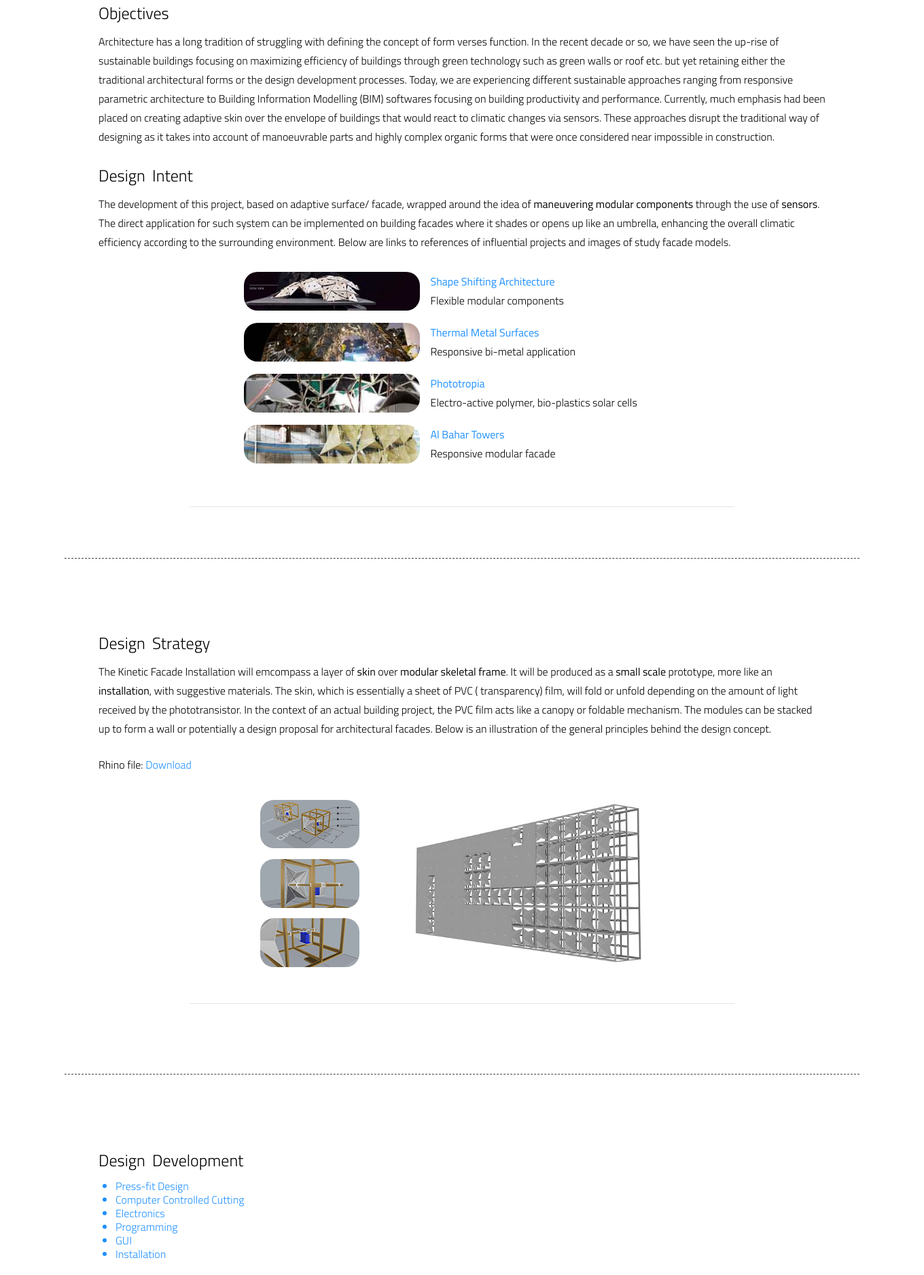
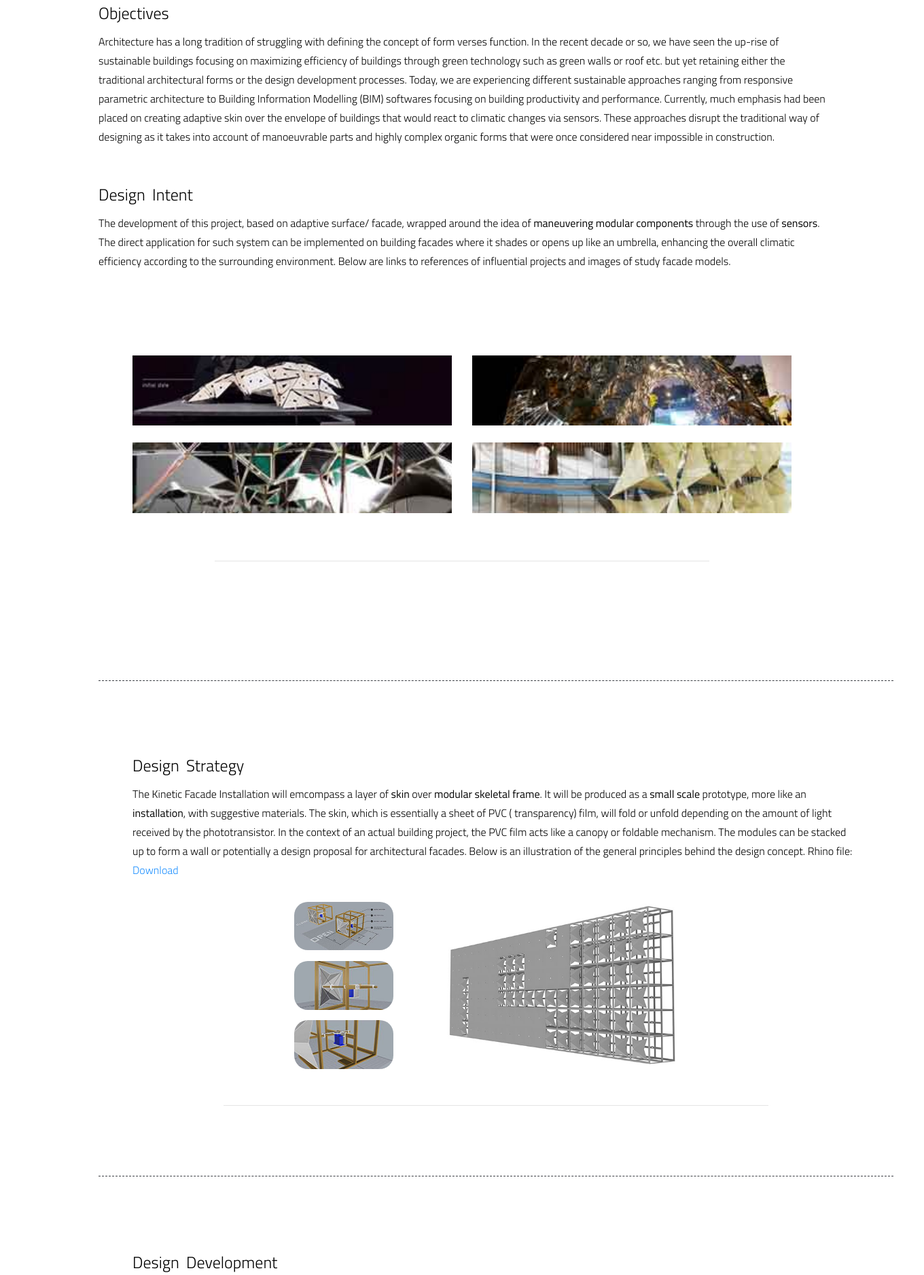
Before and after one commit to fabnovation/fabnovation.github.io, a PHP site: page /01_KineticInstallation.html in a window 1360 px wide. Shown: the part 1167-3043 px from the top of the page at 68% size. Run offline with PHP 8.4, Linux system fonts and the light colour scheme; some libraries are stand-ins or nearby versions.

Commit message:
amended kinetic images

```diff
--- a/01_KineticInstallation.html
+++ b/01_KineticInstallation.html
@@ -170,6 +170,7 @@
             <h3>Objectives</h3>
             <p class="profile-description">
 Architecture has a long tradition of struggling with defining the concept of form verses function. In the recent decade or so, we have seen the up-rise of sustainable buildings focusing on maximizing efficiency of buildings through green technology such as green walls or roof etc. but yet retaining either the traditional architectural forms or the design development processes. Today, we are experiencing different sustainable approaches ranging from responsive parametric architecture to Building Information Modelling (BIM) softwares focusing on building productivity and performance. Currently, much emphasis had been placed on creating adaptive skin over the envelope of buildings that would react to climatic changes via sensors. These approaches disrupt the traditional way of designing as it takes into account of manoeuvrable parts and highly complex organic forms that were once considered near impossible in construction.
+</p>
 <br>
 
             <h3>Design Intent</h3>
@@ -178,49 +179,79 @@
 wrapped around the idea of <strong>maneuvering modular components</strong> through the use of <strong>sensors</strong>. The direct application
 for such system can be implemented on building facades where it shades or opens up like an umbrella, enhancing
 the overall climatic efficiency according to the surrounding environment. Below are links to references of influential projects and images of study facade models.
+</p>
 
-<p>
+<div id="about" class="page">
+<div class="container">
+    <!-- Title Page -->
+    <div class="row">
+        <div class="span12">
+    	<div class="row">
+        <!-- Start Example 1 -->
+    	<div class="span5 profile">
+        	<div class="image-wrap">
+                <div class="hover-wrap">
+                    <a href="http://www.wired.com/2014/09/a-new-concept-for-shape-shifting-architecture-that-responds-to-heat/"><span class="overlay-img"></span></a>
+                    <span class="overlay-text-thumb2"><a href="http://www.wired.com/2014/09/a-new-concept-for-shape-shifting-architecture-that-responds-to-heat/"><span class="color-text1"><b>Shape Shifting Architecture</b><br>Flexible modular components</span></a></span>
+                </div>
+                <img src="img/projects/Media_Kinetic/00_Ref_01.jpg" width="400">
+            </div>
 
-<table width="1200" height="300" border="0" class="center" >
-<tbody>
-  <tr>
-    <td width="257" valign="top" align="right"><a href="http://www.wired.com/2014/09/a-new-concept-for-shape-shifting-architecture-that-responds-to-heat/"><img src="img/projects/Media_Kinetic/00_Ref_01.jpg" width="400" class="img-rounded"></a></td>
+            </div>
 
-    <td width="15"></td>
+        <!-- End Example 1 -->
+        <!-- Start Example 2 -->
+    	<div class="span5 profile">
+        	<div class="image-wrap">
+                <div class="hover-wrap">
+                    <a href="http://www.designboom.com/architecture/doris-sung-bloom-at-materials-applications/"><span class="overlay-img"></span></a>
+                    <span class="overlay-text-thumb2"><a href="http://www.designboom.com/architecture/doris-sung-bloom-at-materials-applications/"><span class="color-text1"><b>Thermal Metal Surfaces</b><br>Responsive bi-metal application</span></a></span>
+                </div>
+                <img src="img/projects/Media_Kinetic/00_Ref_02.jpg" width="400">
+            </div>
 
-    <td valign="top" ><a href="http://www.wired.com/2014/09/a-new-concept-for-shape-shifting-architecture-that-responds-to-heat/"><span class="color-text"><strong>Shape Shifting Architecture</strong></span></a><br>
-    Flexible modular components
-    </td>
-  </tr>
-  <tr>
-    <td width="257" valign="top" align="right"><a href="http://www.designboom.com/architecture/doris-sung-bloom-at-materials-applications/"><img src="img/projects/Media_Kinetic/00_Ref_02.jpg" width="400" class="img-rounded"></a></td>
-    <td width="15"></td>
-    <td valign="top"><a href="http://www.designboom.com/architecture/doris-sung-bloom-at-materials-applications/"><span class="color-text">
-    <strong>Thermal Metal Surfaces</strong></span></a><br>
-    Responsive bi-metal application
-    </td>
-  </tr>
-  <tr>
-    <td width="257" valign="top" align="right"><a href="http://www.creativeapplications.net/objects/phototropia-a-self-sufficient-architectural-vision/"><img src="img/projects/Media_Kinetic/00_Ref_03.jpg" width="400" class="img-rounded" ></a></td>
-    <td width="15"></td>
-    <td width="364" valign="top"><a href="http://www.creativeapplications.net/objects/phototropia-a-self-sufficient-architectural-vision/"><span class="color-text"><strong>Phototropia</strong></span></a><br>
-    Electro-active polymer, bio-plastics solar cells
-    </td>
-  </tr>
-  <tr>
-    <td width="257" valign="top" align="right"><a href="http://www.ctbuh.org/TallBuildings/FeaturedTallBuildings/FeaturedTallBuildingArchive2012/AlBaharTowersAbuDhabi/tabid/3845/language/en-GB/Default.aspx"><img src="img/projects/Media_Kinetic/00_Ref_04.jpg" width="400" class="img-rounded" ></a></td>
-    <td width="15"></td>
-    <td valign="top"><a href="http://www.ctbuh.org/TallBuildings/FeaturedTallBuildings/FeaturedTallBuildingArchive2012/AlBaharTowersAbuDhabi/tabid/3845/language/en-GB/Default.aspx"><span class="color-text"><strong>Al Bahar Towers</strong></span></a><br>
-    Responsive modular facade
-    </td>
-  </tr>
-  </tbody>
-</table>
+            </div>
 
+        <!-- End Example 2 -->
+        <!-- Start Example 3 -->
+    	<div class="span5 profile">
+        	<div class="image-wrap">
+                <div class="hover-wrap">
+                    <a href="http://www.creativeapplications.net/objects/phototropia-a-self-sufficient-architectural-vision/"><span class="overlay-img"></span></a>
+                    <span class="overlay-text-thumb2"><a href="http://www.creativeapplications.net/objects/phototropia-a-self-sufficient-architectural-vision/"><span class="color-text1"><b>Phototropia</b><br>Electro-active polymer, bio-plastics solar cells</span></a></span>
+                </div>
+                <img src="img/projects/Media_Kinetic/00_Ref_03.jpg" width="400">
+            </div>
+
+            </div>
+
+        <!-- End Example 3 -->
+        <!-- Start Example 4 -->
+    	<div class="span5 profile">
+        	<div class="image-wrap">
+                <div class="hover-wrap">
+                    <a href="http://www.ctbuh.org/TallBuildings/FeaturedTallBuildings/FeaturedTallBuildingArchive2012/AlBaharTowersAbuDhabi/tabid/3845/language/en-GB/Default.aspx"><span class="overlay-img"></span></a>
+                    <span class="overlay-text-thumb2"><a href="http://www.ctbuh.org/TallBuildings/FeaturedTallBuildings/FeaturedTallBuildingArchive2012/AlBaharTowersAbuDhabi/tabid/3845/language/en-GB/Default.aspx"><span class="color-text1"><b>Al Bahar Towers</b><br>Responsive modular facade</span></a></span>
+                </div>
+                <img src="img/projects/Media_Kinetic/00_Ref_04.jpg" width="400">
+            </div>
+
+            </div>
+
+        <!-- End Example 4 -->
+</div>
+</div>
+</div>
+</div>
+
+
+  <!-- Information Block -->
 <p class="pic">
 <legend>References</legend>
 </p>
 </div>
+
+
         <!-- End Information Block -->
 
         <div class="row">
@@ -249,7 +280,7 @@
 The modules can be stacked up to form a wall or potentially a design proposal for architectural facades.
 Below is an illustration of the general principles behind the design concept.
 
-<p>
+
 Rhino file: <a href="http://archive.fabacademy.org/archives/2016/fablabsingapore/students/157/media//wfp/00_KeithTan_KineticFacadePrototype.zip"><span class="color-text">Download</span></a>
 
 <table width="666" border="0" cellspacing="0" cellpadding="3" class="center" >
--- a/css/main2.css
+++ b/css/main2.css
@@ -119,6 +119,9 @@
 
 .color-text {
       color: dodgerblue;
+}
+.color-text1 {
+      color: #FFFFFF;
 }
 
 .through{
@@ -702,7 +705,6 @@
 
 
 
-
 .page-alternate {
 	background: #4C4C4C;
 	padding: 100px 0;
@@ -927,6 +929,23 @@
 	font-weight: 300;
 	line-height: 32px;
 	text-transform: uppercase;
+	text-align: center;
+
+	opacity: 1;
+	filter: alpha(opacity=100);
+}
+
+.image-wrap .hover-wrap .overlay-text-thumb2 {
+	position: absolute;
+	width: 100%;
+	height: 10px;
+	top: 50%;
+	margin: -25px 0 0 0;
+	color: #FFFFFF;
+	font-size: 18px;
+	font-weight: 300;
+	line-height: 22px;
+	/*text-transform: uppercase;*/
 	text-align: center;
 
 	opacity: 1;
--- a/index.html
+++ b/index.html
@@ -410,7 +410,7 @@
              <div class="span6">
               <h3 class="spec" align="middle">Video Playlist</h3>
               <div class="video-container">
-			  <iframe src="https://www.youtube.com/embed/videoseries?list=PLnsLTY48ZEK1W3CYMtjqKIbx8jY6UtAr2" class="img-responsive" align="middle"></iframe>
+			  <iframe src="https://www.youtube.com/embed/videoseries?list=PLnsLTY48ZEK1W3CYMtjqKIbx8jY6UtAr2" class="img-responsive"></iframe>
 			</div>
             </div>
             <div class="row" align="middle">
```
